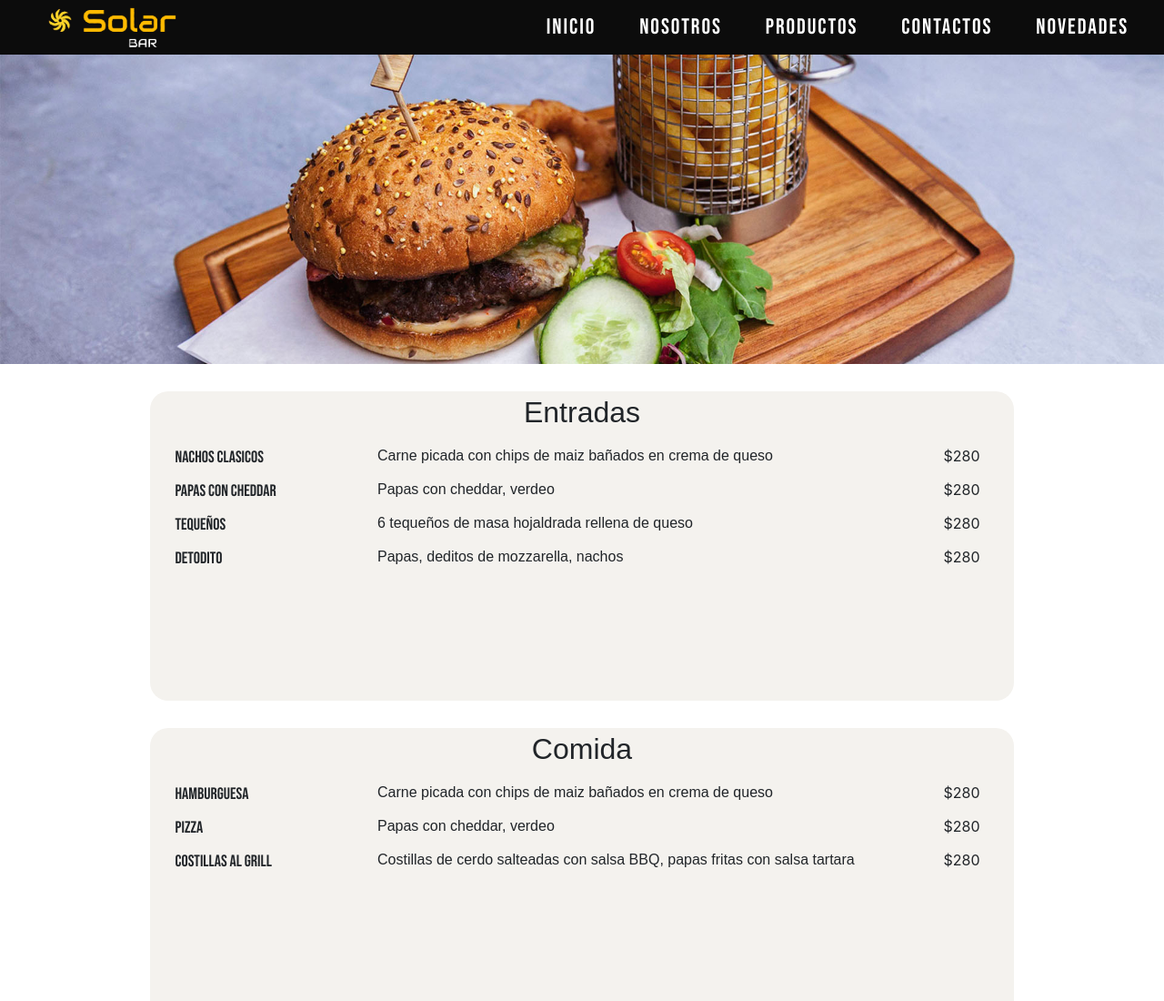
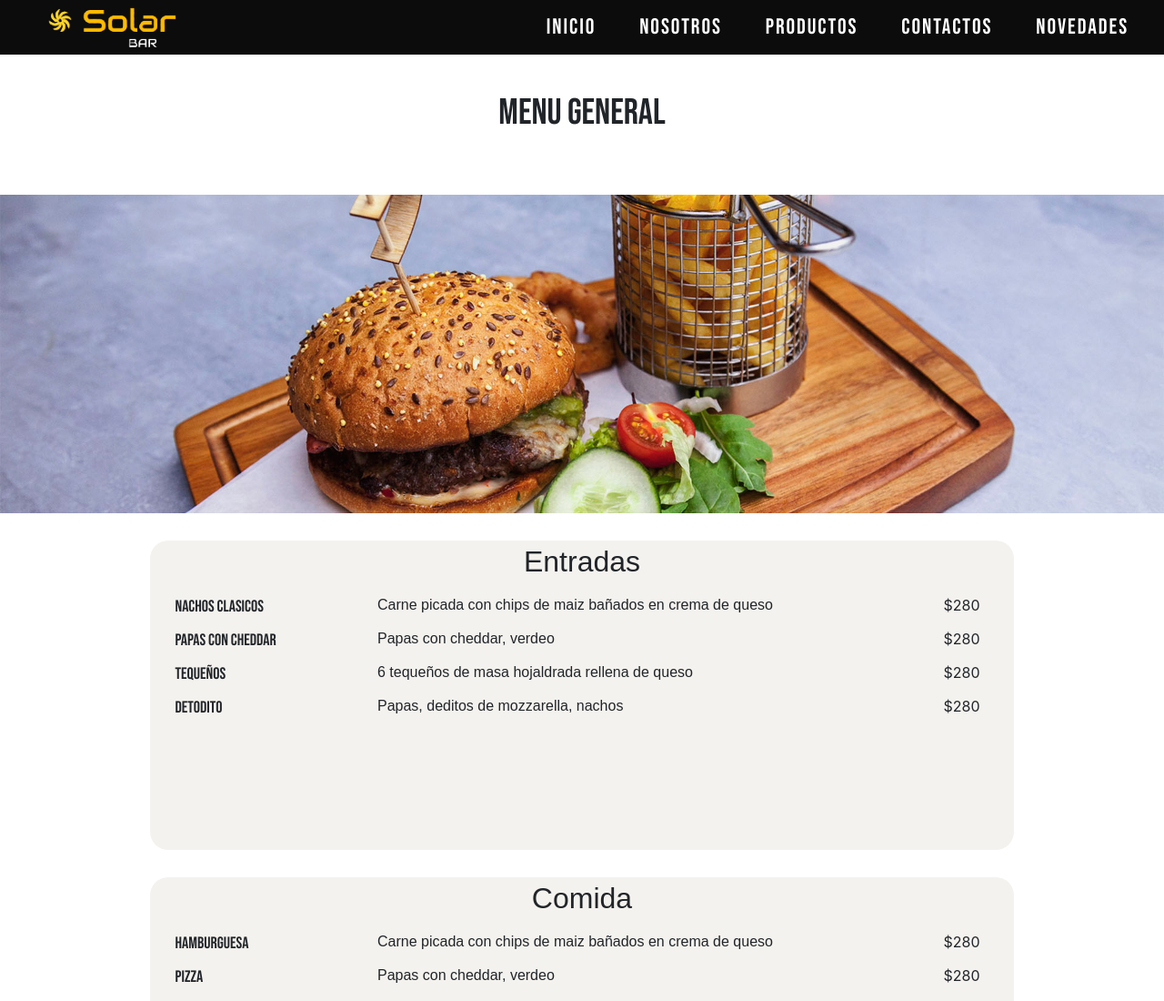
Before and after one commit to AnnaB-Ace/Proyecto4-Anna, a website: page pages/productos.html in a window 1280 px wide. Shown: the top 1100 px of the page at 91% size. Drawn offline with nearby package versions, Linux system fonts and the light colour scheme; a web font is replaced by a local one.

Commit message:
modificaciones

```diff
--- a/pages/productos.html
+++ b/pages/productos.html
@@ -78,6 +78,13 @@
         </div>
       </div>
     </div>
+    <div class="container-fluid">
+      <div class="row">
+        <div class="col-lg-12 col-xs-12">
+          <div class="Titulo-Menu Titulo-Menu--altura"><h2>Menu General</h2></div>
+        </div>
+        </div>
+      </div>
 <!-- cierre Navbar -->
     <!-- Productos -->
     <!-- <div class="container-fluid">
@@ -122,7 +129,7 @@
       <div class="row">
         <div class="col-lg-12 col-xs-12 espacio">
           <div class="image2">
-    <h2>Texto entre secciones</h2>
+    <h2></h2>
 </div>
 
 
--- a/scss/style.scss
+++ b/scss/style.scss
@@ -596,11 +596,10 @@ $colorNegro: #0c0c0c;
   -moz-background-size: cover;
   -o-background-size: cover;
   background-size: cover;
-  min-height: 400px;
-  height: 400px !important;
+  min-height: 350px;
 
   @media (max-width: 375px) {
-    height: 250px !important;
+    height: 200px !important;
   }
 }
 .image3 {
```
Also changed, not shown: css/style.css.
